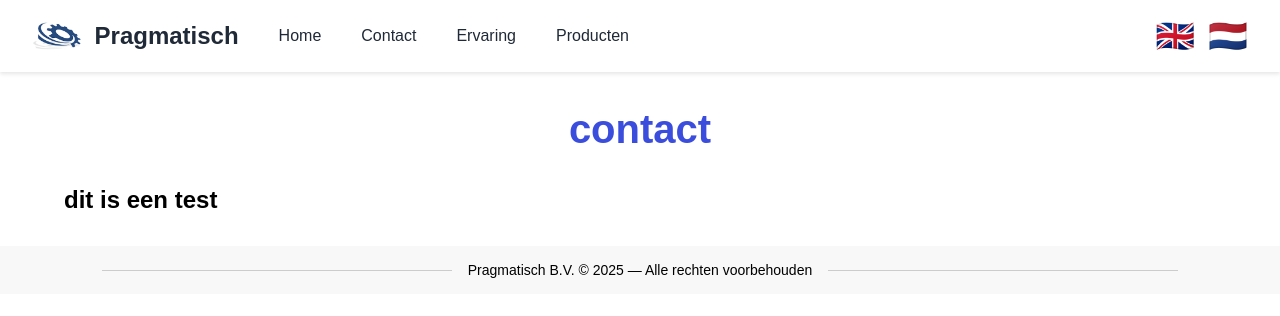
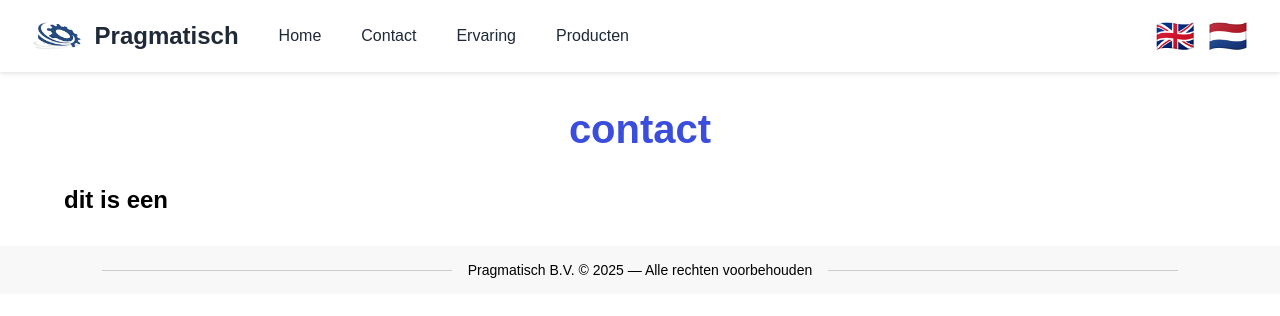
Before and after one commit to StijnSepter/pragmatisch, a React (Vite) app: page /contact in a window 1280 px wide. Shown: the top 316 px of the page. Built offline with nearby package versions, Linux system fonts and the light colour scheme.

Commit message:
github pages

```diff
--- a/src/pages/contact.tsx
+++ b/src/pages/contact.tsx
@@ -4,7 +4,7 @@ const ContactPage = () => {
   return (
     <main>
       <h1>contact</h1>
-      <h2>dit is een test</h2>
+      <h2>dit is een</h2>
     </main>
   );
 };
```
